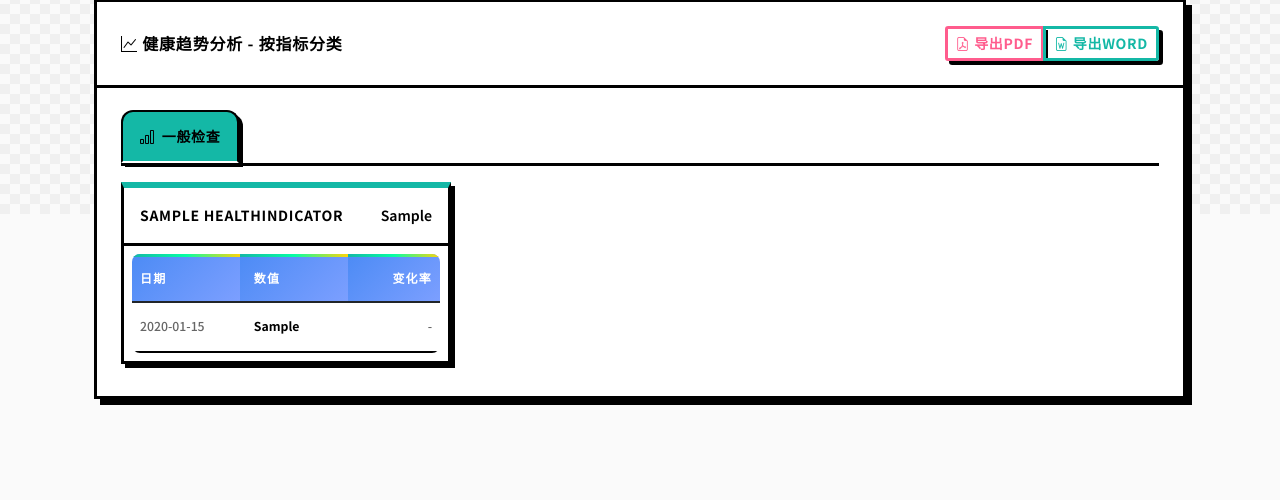
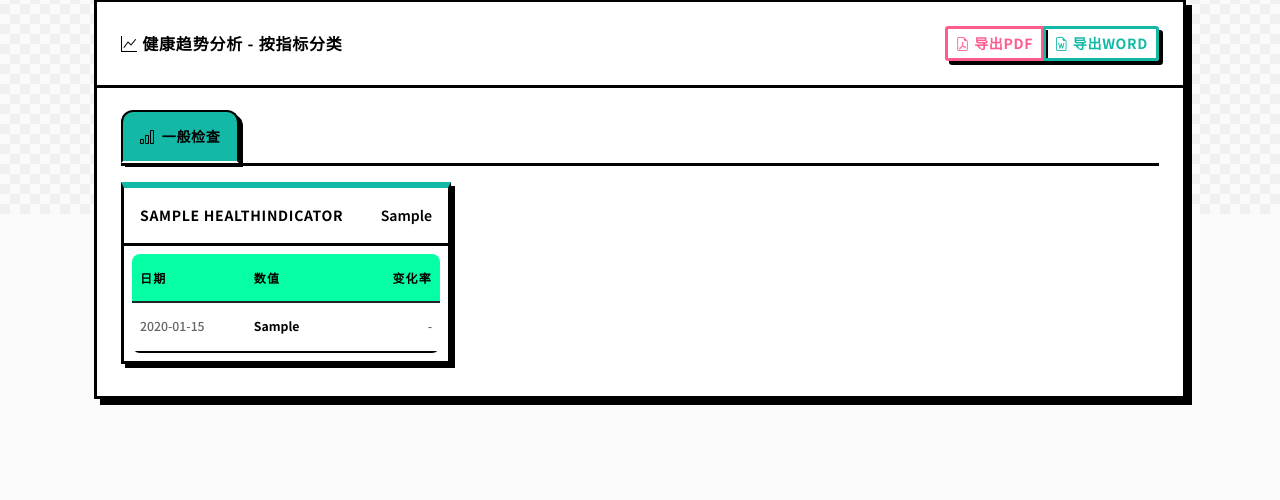
Before and after one commit to Zhou-Joe/health_app, a Django app: page / in a window 1280 px wide. Shown: the part 586-1086 px from the top of the page. Run offline with Django 5.2, Linux system fonts and the light colour scheme; a user stored in the database is signed in; tables that the repository leaves empty hold one stand-in row (values such as "Sample post"); some libraries are stand-ins or nearby versions.

Commit message:
style: 简化Django dashboard趋势对比表表头样式，改用纯绿色替代渐变色

```diff
--- a/medical_records/templates/medical_records/dashboard.html
+++ b/medical_records/templates/medical_records/dashboard.html
@@ -301,25 +301,14 @@ p {
 }
 
 .indicator-table thead th {
-    background: linear-gradient(135deg, #4C8BF5, #7C9FFF);
-    color: #FFF;
+    background: var(--brutal-green);
+    color: #000;
     font-weight: 800;
     font-size: 0.75rem;
     text-transform: uppercase;
     letter-spacing: 0.1em;
     padding: 0.875rem;
     border: none;
-    position: relative;
-}
-
-.indicator-table thead th::before {
-    content: '';
-    position: absolute;
-    top: 0;
-    left: 0;
-    right: 0;
-    height: 3px;
-    background: linear-gradient(90deg, var(--brutal-cyan), var(--brutal-green), var(--brutal-yellow));
 }
 
 .indicator-table tbody td {
```
